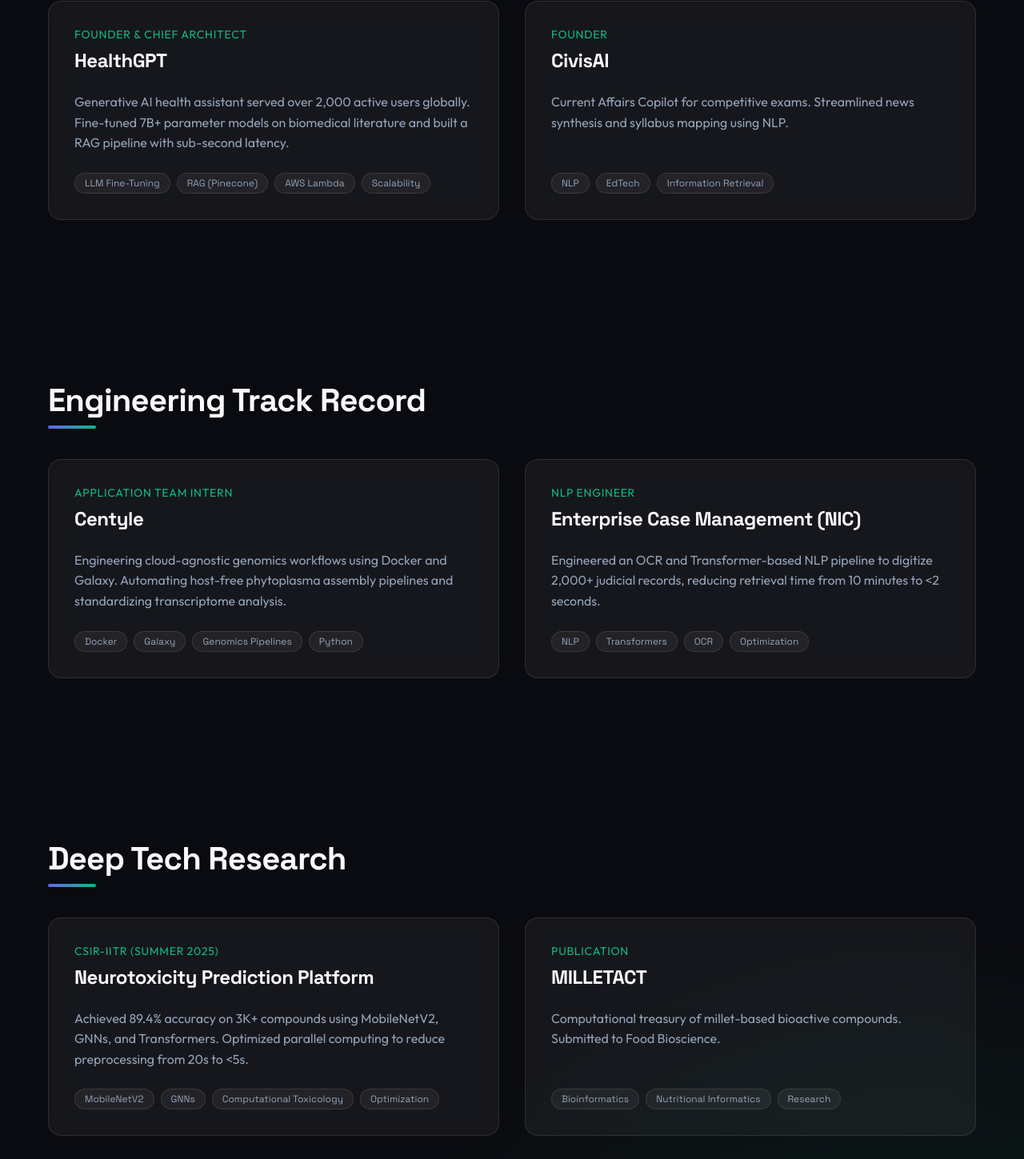
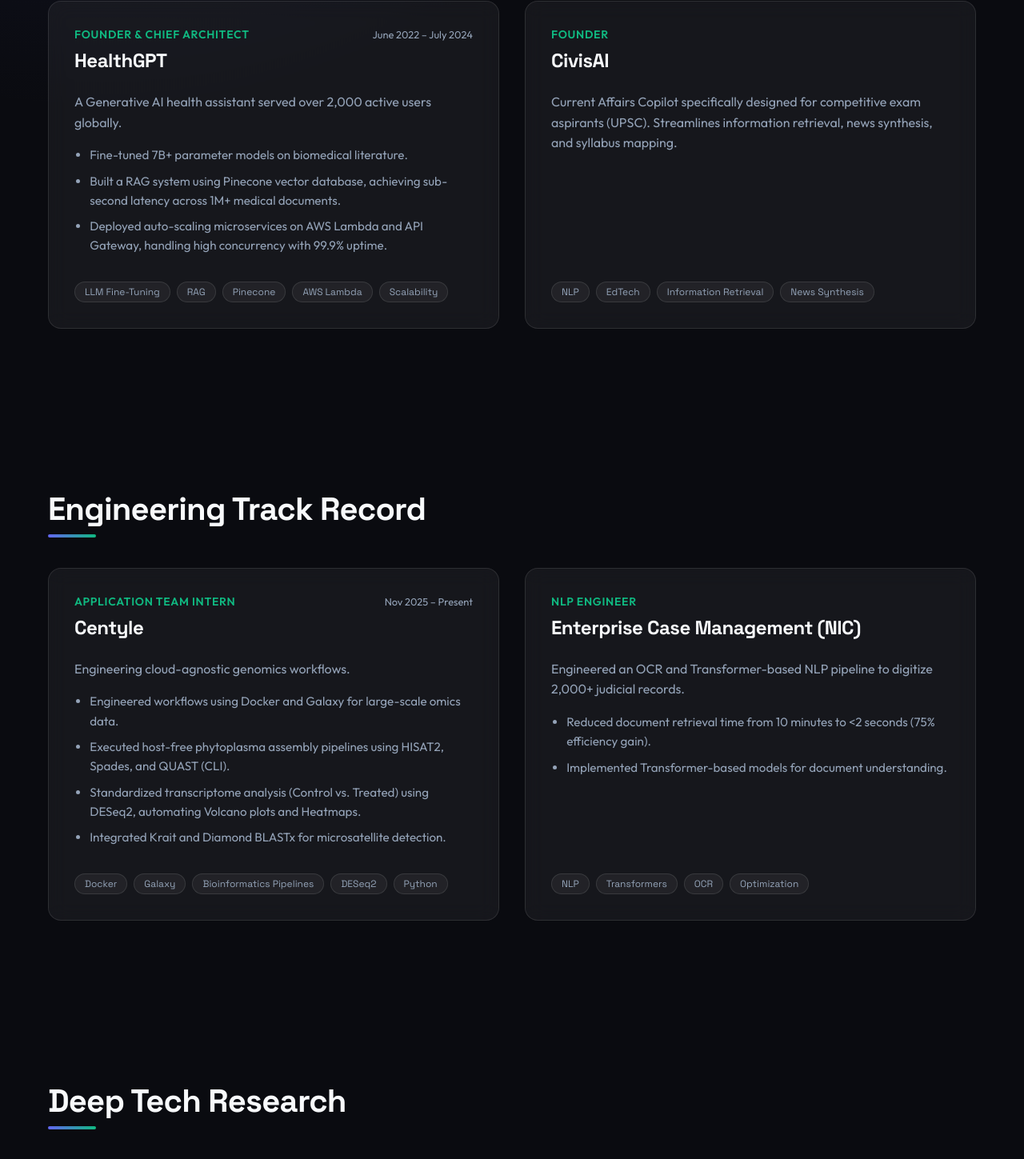
Before and after one commit to Shashank0908-BH/personal_website, a Next.js app: page / in a window 1280 px wide. Shown: the part 1711-3160 px from the top of the page at 80% size. Built offline with nearby package versions, Linux system fonts and the light colour scheme.

Commit message:
Content Update: Detailed metrics and tracks

```diff
--- a/src/app/components/Card.module.css
+++ b/src/app/components/Card.module.css
@@ -28,6 +28,13 @@
     color: var(--synapse-primary);
     margin-bottom: 0.5rem;
     display: block;
+    font-weight: 600;
+}
+
+.timeline {
+    font-size: 0.8rem;
+    color: var(--text-secondary);
+    font-family: var(--font-body);
 }
 
 .title {
@@ -40,8 +47,21 @@
     color: var(--text-secondary);
     line-height: 1.6;
     font-size: 1rem;
+    margin-bottom: 1rem;
+}
+
+.highlights {
     margin-bottom: 1.5rem;
+    padding-left: 1.2rem;
+    color: var(--text-secondary);
+    font-size: 0.95rem;
+    line-height: 1.6;
     flex-grow: 1;
+    /* Pushes tags to bottom */
+}
+
+.highlights li {
+    margin-bottom: 0.5rem;
 }
 
 .tags {
--- a/src/app/components/Card.tsx
+++ b/src/app/components/Card.tsx
@@ -3,18 +3,33 @@
 interface CardProps {
     title: string;
     role: string;
+    timeline?: string;
     description: string;
+    highlights?: string[];
     tags: string[];
 }
 
-export default function Card({ title, role, description, tags }: CardProps) {
+export default function Card({ title, role, timeline, description, highlights, tags }: CardProps) {
     return (
         <article className={styles.card}>
             <div className={styles.header}>
-                <span className={styles.role}>{role}</span>
+                <div style={{ display: 'flex', justifyContent: 'space-between', alignItems: 'baseline' }}>
+                    <span className={styles.role}>{role}</span>
+                    {timeline && <span className={styles.timeline}>{timeline}</span>}
+                </div>
                 <h3 className={styles.title}>{title}</h3>
             </div>
+
             <p className={styles.description}>{description}</p>
+
+            {highlights && highlights.length > 0 && (
+                <ul className={styles.highlights}>
+                    {highlights.map((item, index) => (
+                        <li key={index}>{item}</li>
+                    ))}
+                </ul>
+            )}
+
             <div className={styles.tags}>
                 {tags.map((tag) => (
                     <span key={tag} className={styles.tag}>
--- a/src/app/page.tsx
+++ b/src/app/page.tsx
@@ -2,21 +2,27 @@
 import Section from './components/Section';
 import Card from './components/Card';
 import SkillGroup from './components/SkillGroup';
-import styles from './components/Hero.module.css'; // Reusing for highlight class
+import styles from './components/Hero.module.css';
 
 export default function Home() {
   const previousVentures = [
     {
       title: 'HealthGPT',
       role: 'Founder & Chief Architect',
-      description: 'Generative AI health assistant served over 2,000 active users globally. Fine-tuned 7B+ parameter models on biomedical literature and built a RAG pipeline with sub-second latency.',
-      tags: ['LLM Fine-Tuning', 'RAG (Pinecone)', 'AWS Lambda', 'Scalability']
+      timeline: 'June 2022 – July 2024',
+      description: 'A Generative AI health assistant served over 2,000 active users globally.',
+      highlights: [
+        'Fine-tuned 7B+ parameter models on biomedical literature.',
+        'Built a RAG system using Pinecone vector database, achieving sub-second latency across 1M+ medical documents.',
+        'Deployed auto-scaling microservices on AWS Lambda and API Gateway, handling high concurrency with 99.9% uptime.'
+      ],
+      tags: ['LLM Fine-Tuning', 'RAG', 'Pinecone', 'AWS Lambda', 'Scalability']
     },
     {
       title: 'CivisAI',
       role: 'Founder',
-      description: 'Current Affairs Copilot for competitive exams. Streamlined news synthesis and syllabus mapping using NLP.',
-      tags: ['NLP', 'EdTech', 'Information Retrieval']
+      description: 'Current Affairs Copilot specifically designed for competitive exam aspirants (UPSC). Streamlines information retrieval, news synthesis, and syllabus mapping.',
+      tags: ['NLP', 'EdTech', 'Information Retrieval', 'News Synthesis']
     }
   ];
 
@@ -24,13 +30,24 @@
     {
       title: 'Centyle',
       role: 'Application Team Intern',
-      description: 'Engineering cloud-agnostic genomics workflows using Docker and Galaxy. Automating host-free phytoplasma assembly pipelines and standardizing transcriptome analysis.',
-      tags: ['Docker', 'Galaxy', 'Genomics Pipelines', 'Python']
+      timeline: 'Nov 2025 – Present',
+      description: 'Engineering cloud-agnostic genomics workflows.',
+      highlights: [
+        'Engineered workflows using Docker and Galaxy for large-scale omics data.',
+        'Executed host-free phytoplasma assembly pipelines using HISAT2, Spades, and QUAST (CLI).',
+        'Standardized transcriptome analysis (Control vs. Treated) using DESeq2, automating Volcano plots and Heatmaps.',
+        'Integrated Krait and Diamond BLASTx for microsatellite detection.'
+      ],
+      tags: ['Docker', 'Galaxy', 'Bioinformatics Pipelines', 'DESeq2', 'Python']
     },
     {
       title: 'Enterprise Case Management (NIC)',
       role: 'NLP Engineer',
-      description: 'Engineered an OCR and Transformer-based NLP pipeline to digitize 2,000+ judicial records, reducing retrieval time from 10 minutes to <2 seconds.',
+      description: 'Engineered an OCR and Transformer-based NLP pipeline to digitize 2,000+ judicial records.',
+      highlights: [
+        'Reduced document retrieval time from 10 minutes to <2 seconds (75% efficiency gain).',
+        'Implemented Transformer-based models for document understanding.'
+      ],
       tags: ['NLP', 'Transformers', 'OCR', 'Optimization']
     }
   ];
@@ -38,14 +55,25 @@
   const research = [
     {
       title: 'Neurotoxicity Prediction Platform',
-      role: 'CSIR-IITR (Summer 2025)',
-      description: 'Achieved 89.4% accuracy on 3K+ compounds using MobileNetV2, GNNs, and Transformers. Optimized parallel computing to reduce preprocessing from 20s to <5s.',
-      tags: ['MobileNetV2', 'GNNs', 'Computational Toxicology', 'Optimization']
+      role: 'CSIR-IITR',
+      timeline: 'Summer 2025',
+      description: 'Achieved 89.4% accuracy on 3K+ compounds used to predict neurotoxic effects.',
+      highlights: [
+        'Utilized MobileNetV2 (framework), GNNs, and Transformers in an ensemble approach.',
+        'Validated results against SVM and Random Forest classifiers.',
+        'Deployed a Flask REST API with real-time molecular featurization.',
+        'Parallel computing optimization reducing preprocessing from 20s to <5s per compound.'
+      ],
+      tags: ['MobileNetV2', 'GNNs', 'Computational Toxicology', 'Flask', 'Optimization']
     },
     {
       title: 'MILLETACT',
       role: 'Publication',
-      description: 'Computational treasury of millet-based bioactive compounds. Submitted to Food Bioscience.',
+      description: 'Computational treasury of millet-based bioactive compounds.',
+      highlights: [
+        'Submitted to Food Bioscience.',
+        'Computational analysis of bioactive compounds contributing to nutritional informatics.'
+      ],
       tags: ['Bioinformatics', 'Nutritional Informatics', 'Research']
     }
   ];
```
